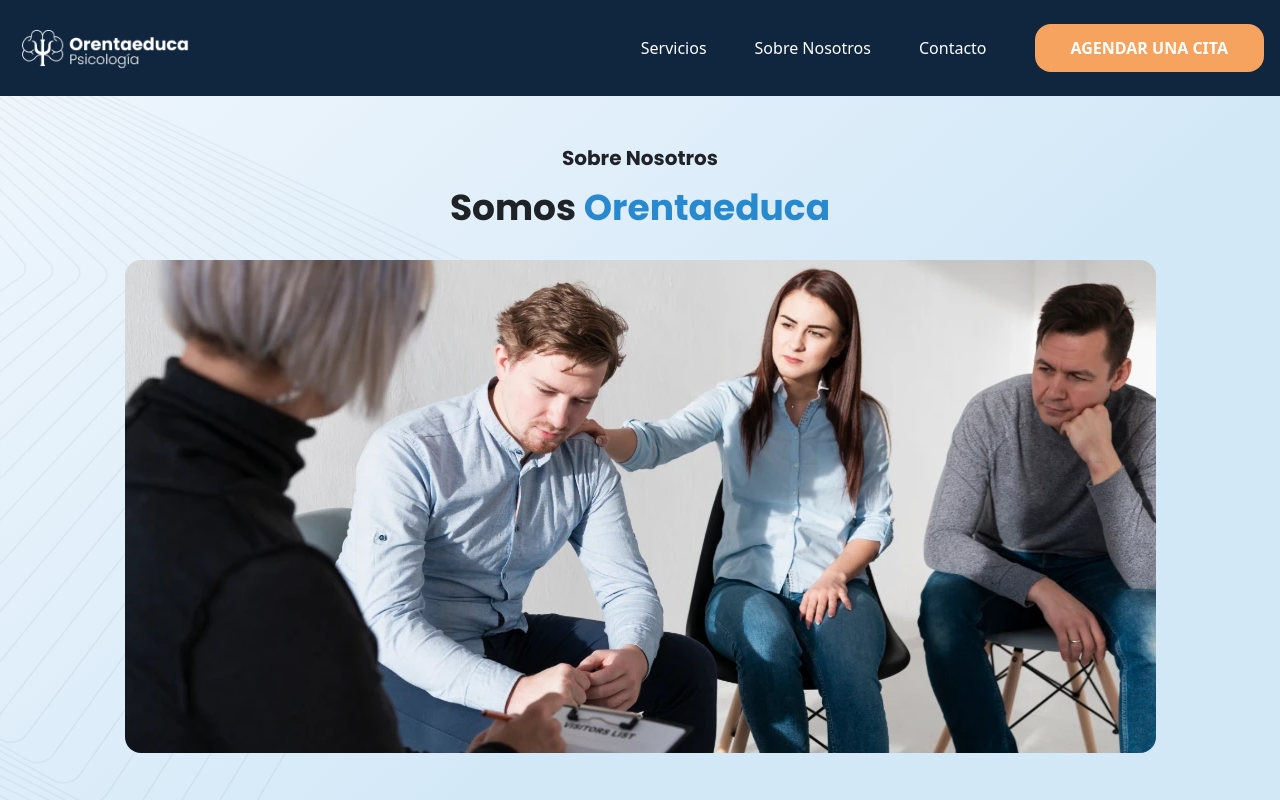
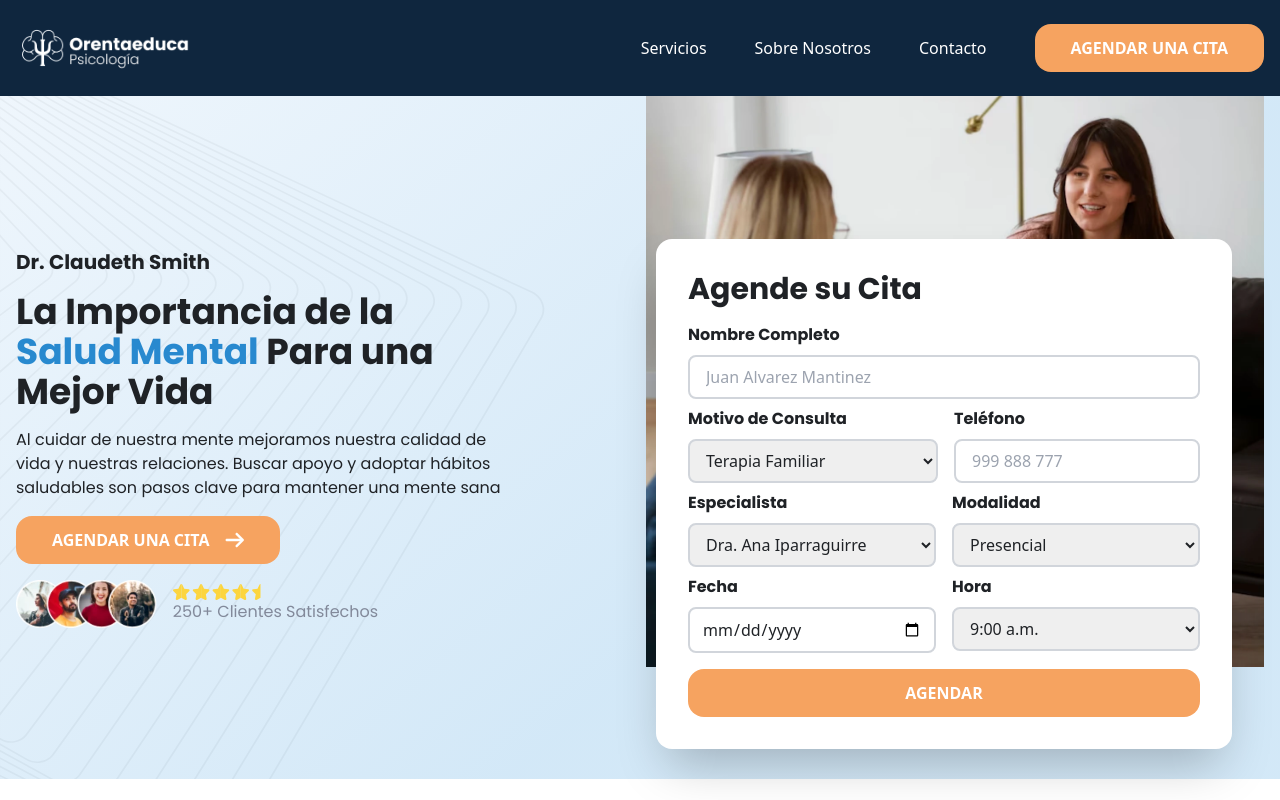
Before and after one commit to PieroVillanueva/orentaeduca, a React (Vite) app: page / in a window 1280 px wide. Shown: the top 800 px of the page. Built offline with nearby package versions, Linux system fonts and the light colour scheme.

Commit message:
Pv react router dom

```diff
--- a/src/App.jsx
+++ b/src/App.jsx
@@ -1,41 +1,21 @@
 import Header from "./components/Header";
-import Hero from "./components/Hero";
-import FormRegistroCita from "./components/FormRegistroCita";
-import Servicios from "./components/Servicios";
-import Ventajas from "./components/Ventajas";
-import Expertos from "./components/Expertos";
-import Consultanos from "./components/Consultanos";
 import Footer from "./components/Footer";
-import HeroNosotros from "./components/HeroNosotros";
-import AtencionAdaptada from "./components/AtencionAdaptada";
-import MisionVision from "./components/MisionVision";
 
-function App() {
+import Home from "./pages/Home";
+import Nosotros from "./pages/Nosotros";
+
+import { Routes, Route } from "react-router-dom";
+
+export default function App() {
   return (
-    <>
+    <div>
       <Header />
-      <main>
-        {/*<Hero />
-        <FormRegistroCita />
-        <Servicios />
-        <div className="bg-gradiente1">
-          <Ventajas />
-          <Expertos />
-        </div>
-        <Consultanos />*/}
-
-        <HeroNosotros />
-        <AtencionAdaptada />
-        <MisionVision />
-        <div className="bg-gradiente1">
-          <Ventajas />
-          <Expertos />
-        </div>
-        <Consultanos />
-      </main>
+      <Routes>
+        <Route path="/" element={<Home />} />
+        <Route path="/nosotros" element={<Nosotros />} />
+        {/* <Route path="*" element={<NotFound />} /> */}
+      </Routes>
       <Footer />
-    </>
+    </div>
   );
 }
-
-export default App;
--- a/src/components/Header.jsx
+++ b/src/components/Header.jsx
@@ -2,7 +2,7 @@ export default function Header() {
   return (
     <nav className="bg-primary-950 flex justify-center">
       <div className="flex container w-full justify-between py-6 px-4">
-        <a href="#">
+        <a href="/">
           <img
             src="/img/logo.png"
             alt="Logo"
@@ -15,7 +15,7 @@ export default function Header() {
             <a href="#" className="hover:text-secondary transition-all">
               Servicios
             </a>
-            <a href="#" className="hover:text-secondary transition-all">
+            <a href="/nosotros" className="hover:text-secondary transition-all">
               Sobre Nosotros
             </a>
             <a href="#" className="hover:text-secondary transition-all">
--- a/src/main.jsx
+++ b/src/main.jsx
@@ -1,10 +1,13 @@
 import { StrictMode } from "react";
 import { createRoot } from "react-dom/client";
+import { BrowserRouter } from "react-router-dom";
+import App from "./App.jsx";
 import "./index.css";
-import App from "./App.jsx";
 
 createRoot(document.getElementById("root")).render(
   <StrictMode>
-    <App />
+    <BrowserRouter>
+      <App />
+    </BrowserRouter>
   </StrictMode>
 );
--- /dev/null
+++ b/src/pages/Home.jsx
@@ -0,0 +1,21 @@
+import Hero from "../components/Hero";
+import FormRegistroCita from "../components/FormRegistroCita";
+import Servicios from "../components/Servicios";
+import Ventajas from "../components/Ventajas";
+import Expertos from "../components/Expertos";
+import Consultanos from "../components/Consultanos";
+
+export default function Home() {
+  return (
+    <>
+      <Hero />
+      <FormRegistroCita />
+      <Servicios />
+      <div className="bg-gradiente1">
+        <Ventajas />
+        <Expertos />
+      </div>
+      <Consultanos />
+    </>
+  );
+}
--- /dev/null
+++ b/src/pages/Nosotros.jsx
@@ -0,0 +1,21 @@
+import Ventajas from "../components/Ventajas";
+import Expertos from "../components/Expertos";
+import Consultanos from "../components/Consultanos";
+import HeroNosotros from "../components/HeroNosotros";
+import AtencionAdaptada from "../components/AtencionAdaptada";
+import MisionVision from "../components/MisionVision";
+
+export default function Nosotros() {
+  return (
+    <>
+      <HeroNosotros />
+      <AtencionAdaptada />
+      <MisionVision />
+      <div className="bg-gradiente1">
+        <Ventajas />
+        <Expertos />
+      </div>
+      <Consultanos />
+    </>
+  );
+}
```
